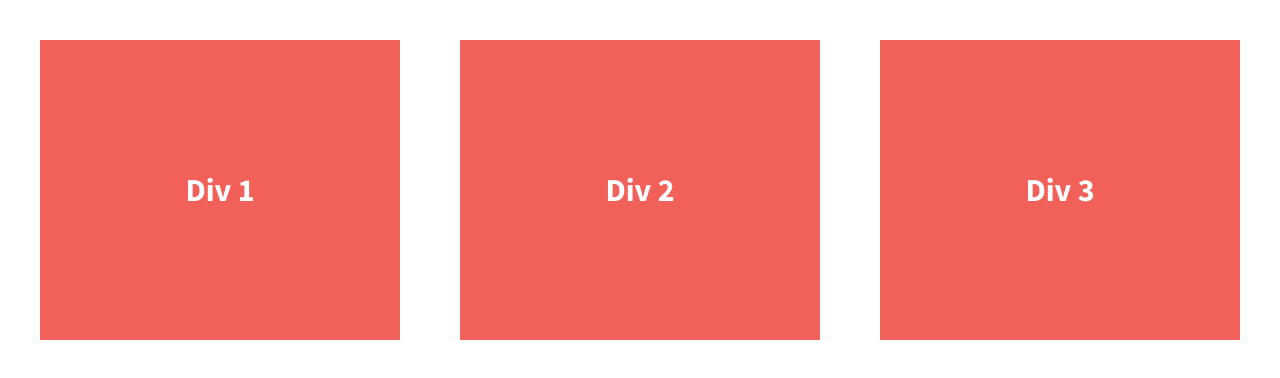
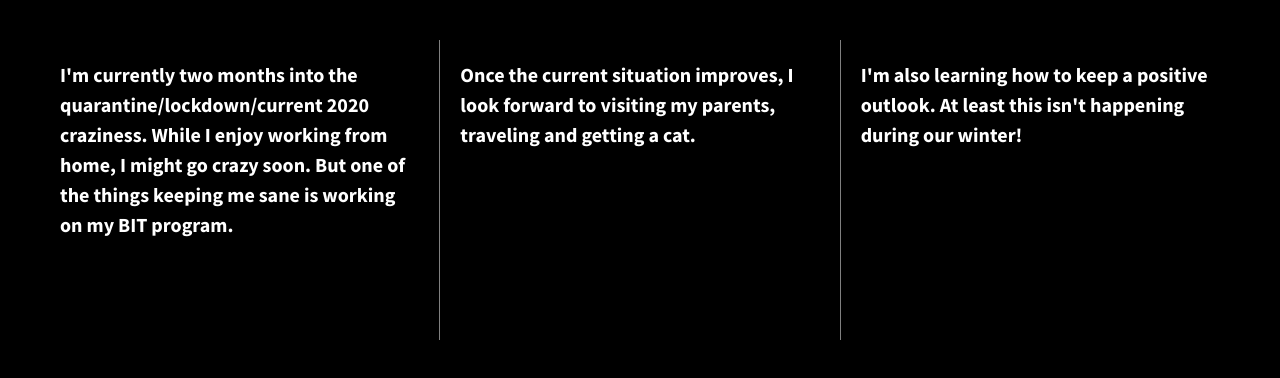
Before and after one commit to crncodes/divs-flexbox-starter, a plain HTML site: page index.html in a window 1280 px wide. Drawn offline with nearby package versions, Linux system fonts and the light colour scheme.

Commit message:
styling changes

```diff
--- a/css/main.css
+++ b/css/main.css
@@ -97,7 +97,7 @@ textarea {
 
 
 html {
-  background-color: #fff;
+  background-color: black;
   height: 100%;
 }
 
@@ -119,13 +119,23 @@ body {
   /*give the divs a width of 30%, add display:flex, set justify-content and align-items to center*/
   color: #fff;
   line-height: 1.5em;
-  font-size: 1.6em;
-  background-color: #f16059;
+  font-size: 1em;
   height: 300px;
   width: 30%;
+  background-color: ;
   display: flex;
   justify-content: center;
-  align-items: center;
+  align-items: baseline;
+  padding-left: 20px;
+  padding-right: 20px;
+}
+
+.div-2 {
+  border-left: 1px solid gray;
+}
+
+.div-3 {
+    border-left: 1px solid gray;
 }
 
 
--- a/index.html
+++ b/index.html
@@ -23,13 +23,14 @@
 
         <section class="wrapper">
             <div class="div-1">
-                Div 1
+                <p>I'm currently two months into the quarantine/lockdown/current 2020 craziness. While I enjoy working from home, I might go crazy soon.
+                But one of the things keeping me sane is working on my BIT program.</p>
             </div>
             <div class="div-2">
-                Div 2
+                <p>Once the current situation improves, I look forward to visiting my parents, traveling and getting a cat.</p>
             </div>
             <div class="div-3">
-                Div 3
+                <p>I'm also learning how to keep a positive outlook. At least this isn't happening during our winter!</p>
             </div>
         </section>
 
```
